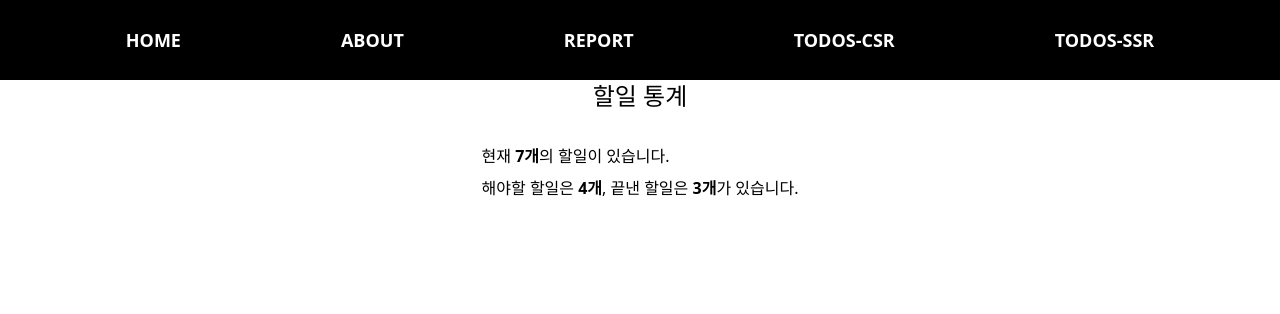
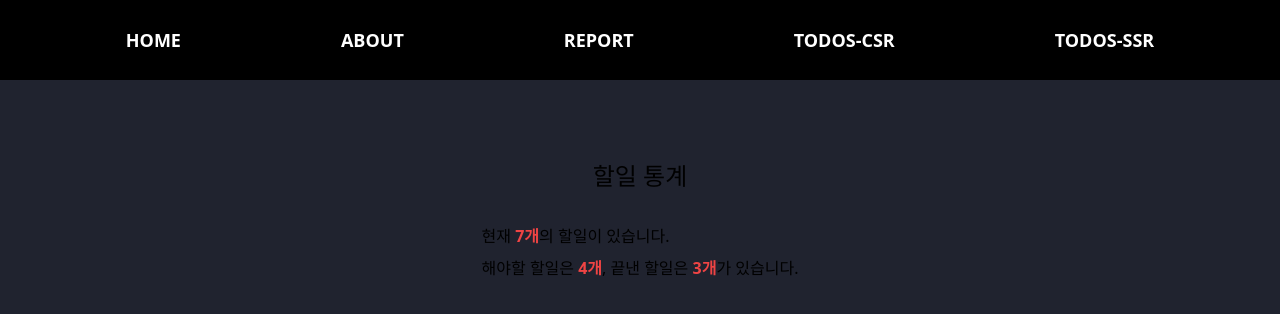
Before and after one commit to C1oudys/mytodolist-nextjs, a Next.js app: page /report in a window 1280 px wide. Shown: the top 314 px of the page. Built offline with nearby package versions, Linux system fonts and the light colour scheme; data requests are answered from the project's data file.

Commit message:
Design: css 수정

```diff
--- a/src/app/globals.css
+++ b/src/app/globals.css
@@ -4,8 +4,8 @@
 
 :root {
   --foreground-rgb: 0, 0, 0;
-  --background-start-rgb: 214, 219, 220;
-  --background-end-rgb: 255, 255, 255;
+  --background-start-rgb: 128, 128, 128; /* 회색 시작 */
+  --background-end-rgb: 128, 128, 128; /* 회색 끝 */
 }
 
 @media (prefers-color-scheme: dark) {
@@ -17,6 +17,8 @@
 }
 
 body {
+  background-color: rgb(32, 35, 47); /* 중간 회색 */
+  color: rgb(var(--foreground-rgb));
 }
 
 @layer utilities {
--- a/src/app/page.tsx
+++ b/src/app/page.tsx
@@ -1,11 +1,11 @@
 export default function Home() {
   return (
-    <main className="flex min-h-screen flex-col items-center text-center">
-      <video autoPlay loop muted src="/assets/justdovideo.mp4" style={{ marginTop: '30px', maxWidth: '100%', height: 'auto' }} />
-      <br />
-      <h1>Just Do!!</h1>
-      <br />
-      <h2>TodoList - Next.Js</h2>
+    <main className="flex flex-col items-center justify-center">
+      <video autoPlay loop muted src="/assets/justdovideo.mp4" className="mt-8 w-full max-w-lg rounded-md shadow-lg" />
+      <div className="mt-8 text-center">
+        <h1 className="text-4xl text-white-500 font-bold">Just Do!!</h1>
+        <h2 className="mt-4 text-2xl font-semibold text-gray-600">TodoList - Next.Js</h2>
+      </div>
     </main>
   );
 }
--- a/src/app/report/page.tsx
+++ b/src/app/report/page.tsx
@@ -8,21 +8,21 @@ async function ReportPage() {
   const doneList = todosList.filter((item) => item.isDone === true);
 
   return (
-    <main className="h-screen flex justify-center">
+    <main className="h-screen flex flex-col justify-start pt-20">
   <article>
-        <div className="flex flex-col">
+    <div className="flex flex-col items-center">
       <h1 className="text-2xl mb-3.5 text-center">할일 통계</h1>
       <p className="mt-3.5 leading-loose">
-            현재 <span className="font-semibold ">{todosList.length}개</span>의 할일이
+        현재 <span className="font-bold text-red-500">{todosList.length}개</span>의 할일이
         있습니다.
         <br />
-            해야할 할일은 <span className="font-semibold">{doingList.length}개</span>, 끝낸 할일은{' '}
-            <span className="font-semibold">{doneList.length}개</span>가 있습니다.
+        해야할 할일은 <span className="font-bold text-red-500">{doingList.length}개</span>, 끝낸 할일은{' '}
+        <span className="font-bold text-red-500">{doneList.length}개</span>가 있습니다.
       </p>
     </div>
   </article>
 </main>
-  );
+ )
 }
 
 export default ReportPage;
--- a/src/app/todo-csr/page.tsx
+++ b/src/app/todo-csr/page.tsx
@@ -8,7 +8,9 @@ import ReportRouterButton from '@/components/reportRouter';
 function TodoCsrPage() {
   return (
     <>
-      <ReportRouterButton />
+       <div className="flex justify-center">
+        <ReportRouterButton />
+      </div>
       <TodoForm />
       <TodoList />
     </>
--- a/src/app/todo-ssr/page.tsx
+++ b/src/app/todo-ssr/page.tsx
@@ -1,9 +1,27 @@
-import React from 'react'
+'use client';
 
-function page() {
+import React from 'react';
+import type { TodoList } from '@/app/types';
+
+async function TodoSsrPage() {
+  const response = await fetch("http://localhost:3000/api/todos", {
+    cache: "no-cache",
+  });
+  const todoList: TodoList[] = await response.json();
+  console.log("받아온 todo", todoList)
+
+
   return (
-    <div>page</div>
-  )
+    <div className="container mx-auto px-4">
+      <h2 className="text-xl font-bold my-4">Doing</h2>
+      <ul>
+      </ul>
+      <h2 className="text-xl font-bold my-4">Done</h2>
+      <ul>
+
+      </ul>
+    </div>
+  );
 }
 
-export default page
+export default TodoSsrPage;
--- a/src/components/reportRouter.tsx
+++ b/src/components/reportRouter.tsx
@@ -8,6 +8,7 @@ const ReportRouterButton = () => {
 
   return (
     <button
+      className="mt-4 px-6 py-2 bg-green-500 text-white font-semibold rounded-lg shadow hover:bg-green-600 focus:outline-none focus:ring-2 focus:ring-green-700 focus:ring-opacity-50 transition ease-in-out duration-150"
       onClick={() => route.push("/report")}
     >
       할일 통계 보러가기
--- a/src/components/todoForm.tsx
+++ b/src/components/todoForm.tsx
@@ -39,14 +39,14 @@ export default function TodoForm() {
   return (
     <form className="flex flex-col space-y-4 items-center mt-5" onSubmit={handleSubmit}>
       <input
-        className="w-full p-2 border rounded shadow-sm focus:outline-none focus:border-blue-500 focus:ring-1 focus:ring-blue-500"
+        className="w-2/4 p-2 border rounded shadow-sm focus:outline-none focus:border-blue-500 focus:ring-1 focus:ring-blue-500"
         placeholder="Title"
         type="text"
         value={title}
         onChange={(e) => setTitle(e.target.value)}
       />
       <input
-        className="w-full p-2 border rounded shadow-sm focus:outline-none focus:border-blue-500 focus:ring-1 focus:ring-blue-500"
+        className="w-2/4 p-2 border rounded shadow-sm focus:outline-none focus:border-blue-500 focus:ring-1 focus:ring-blue-500"
         placeholder="Content"
         type="text"
         value={content}
--- a/src/components/todoList.tsx
+++ b/src/components/todoList.tsx
@@ -63,7 +63,7 @@ export default function TodoList() {
       <h2 className="text-xl font-bold my-4">Doing</h2>
       <ul>
         {doingList.map((todo) => (
-          <li key={todo.id} className="bg-white shadow-md rounded-lg p-4 mb-4 flex justify-between items-center">
+          <li key={todo.id} className="bg-white text-black shadow-md rounded-lg p-4 mb-4 flex justify-between items-center">
             <div>
               <p className="text-lg font-semibold">{todo.title}</p>
               <p>{todo.content}</p>
@@ -80,7 +80,7 @@ export default function TodoList() {
       <h2 className="text-xl font-bold my-4">Done</h2>
       <ul>
         {doneList.map((todo) => (
-          <li key={todo.id} className="bg-white shadow-md rounded-lg p-4 mb-4 flex justify-between items-center">
+          <li key={todo.id} className="bg-white text-black shadow-md rounded-lg p-4 mb-4 flex justify-between items-center">
             <div>
               <p className={`text-lg font-semibold ${todo.isDone ? "line-through" : ""}`}>{todo.title}</p>
               <p className={`${todo.isDone ? "line-through" : ""}`}>{todo.content}</p>
```
Lines whose indentation alone changed are shown as unchanged.
